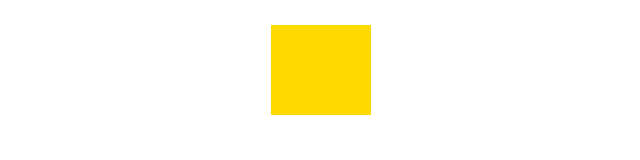
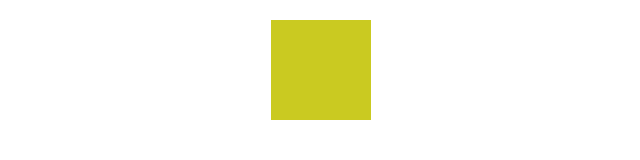
Before and after one commit to TripathiHemendra/Web_development, a plain HTML site: page Day7.cssadvance/rotate.html in a window 1280 px wide. In both pictures the pointer is over the element 640 px from the left and 70 px from the top of the page. Shown: the whole page, without its empty margins (319-959 px from the left). Drawn offline with Linux system fonts and the light colour scheme.

Commit message:
Web_development

```diff
--- a/Day7.cssadvance/rotate.html
+++ b/Day7.cssadvance/rotate.html
@@ -7,18 +7,18 @@
 		{
 			height: 100px;
 			width: 100px;
-			background: red;
+			background: rgb(156, 46, 46);
 			margin: 20px auto;
-			transition: background 5s,transform 5s;
+			transition: background 3s,transform 3s;
 		}
 		div:hover
 		{
-          background: yellow;
+          background: rgb(202, 202, 33);
           transform: rotatex(180deg);
-		}<body>
+		}
 	</style>
 </head>
-
+<body>
       <div></div>
 </body>
 </html>
```
Also changed, not shown: Day7.cssadvance/assingment.html (+3 -3 lines).
